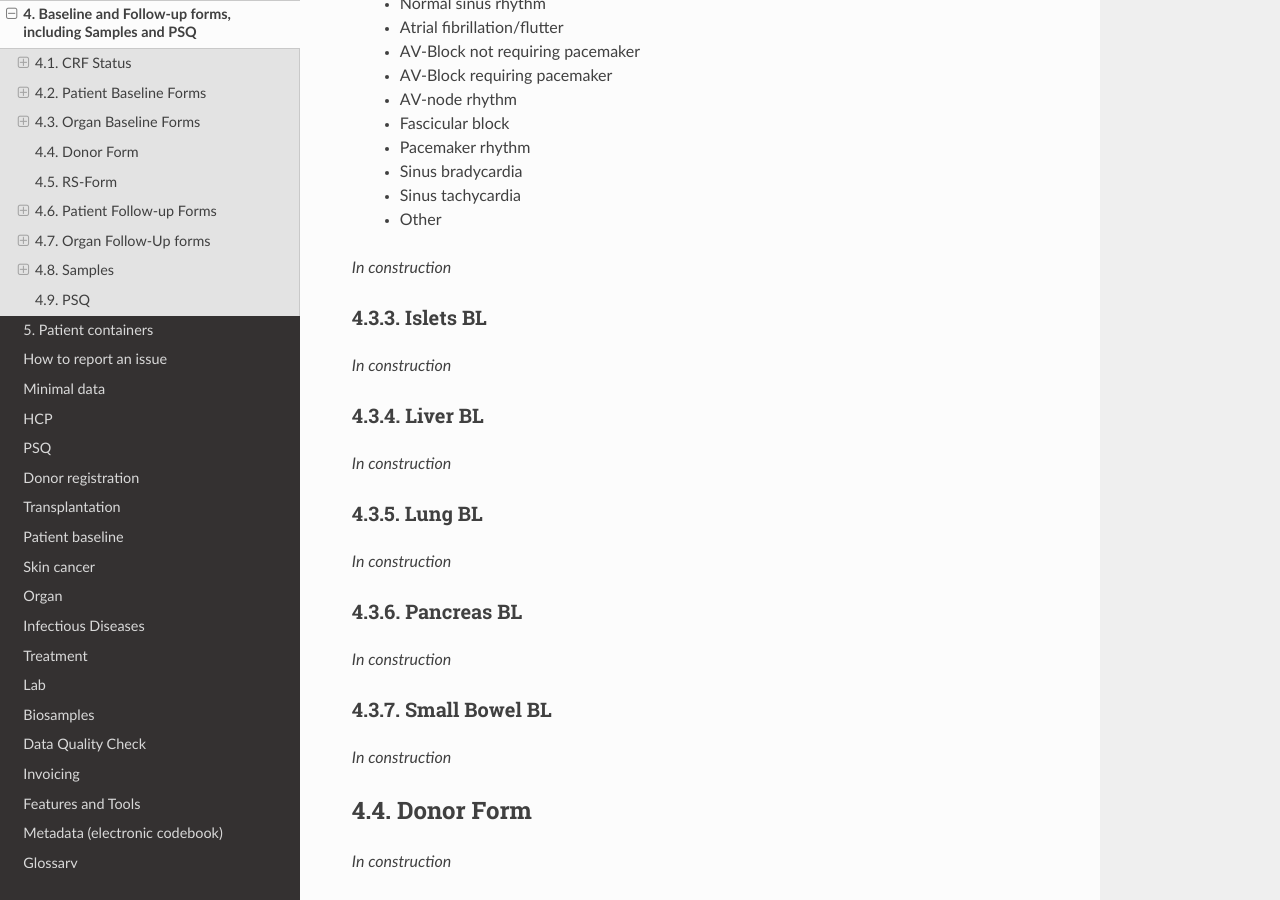
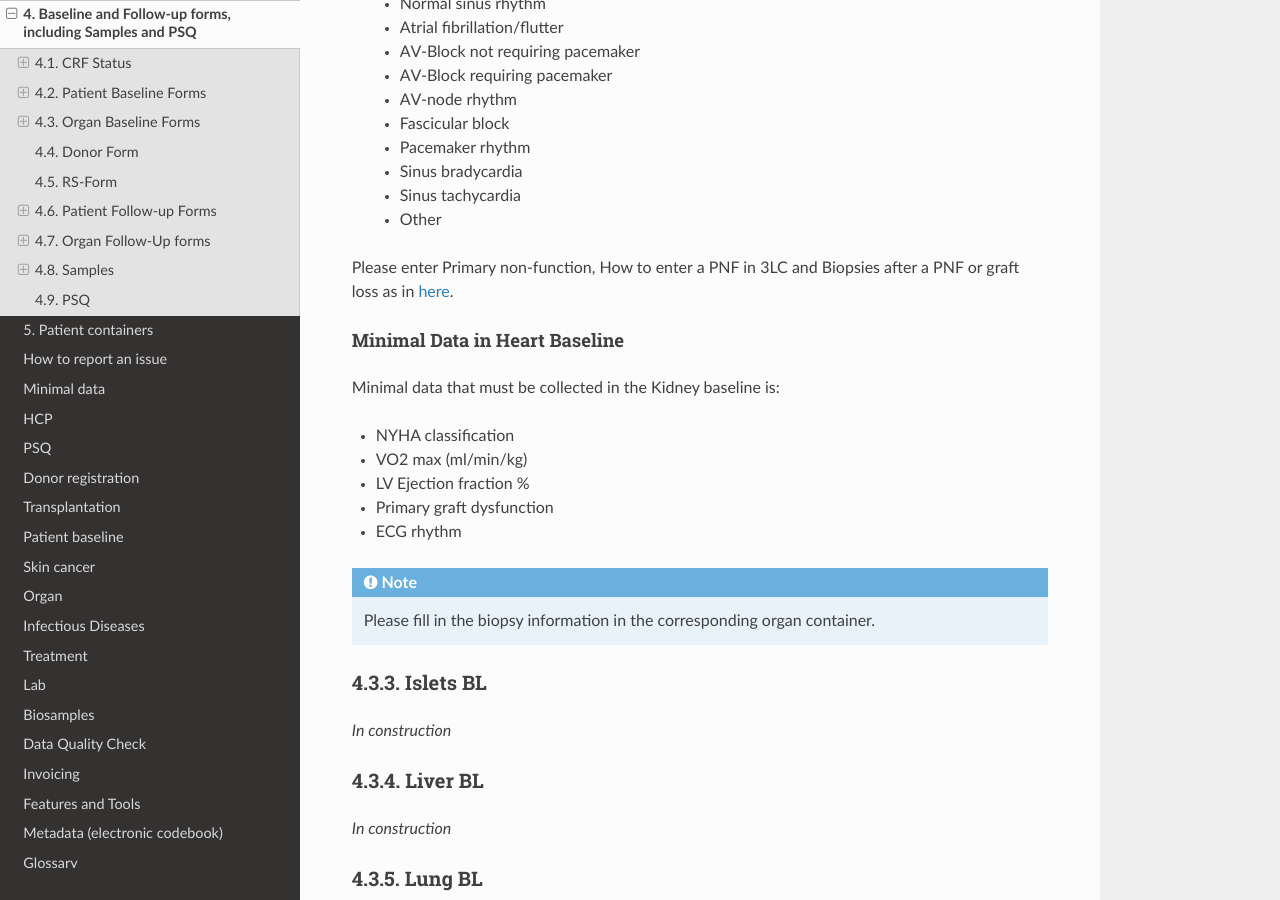
Before and after one commit to swiss-transplant-cohort-study/3LC-user-manual, a Sphinx documentation site: the page built from docs/source/blfup.rst, in a window 1280 px wide and 900 px high, scrolled down 14734 px. Built offline with Sphinx 7.4.7 and the Read the Docs theme 3.1.0, drawn with Linux system fonts in a browser that asks for light colours.

Commit message:
Update blfup.rst

```diff
--- a/docs/source/blfup.rst
+++ b/docs/source/blfup.rst
@@ -262,7 +262,7 @@ Heart baseline and peritransplant period/Pre-transplant history and assessments
 
 a) **Urgent listing**: Choose between ‘Yes’, ‘No’ or ‘Missing’ (in case you have no information regarding the listing status for this transplantation).
 
-b)	**History of cardiac surgery**: Choose between ‘Yes’, ‘No’ or ‘Missing’ (in case you have no information regarding cardiac surgery prior to transplantation).
+b) **History of cardiac surgery**: Choose between ‘Yes’, ‘No’ or ‘Missing’ (in case you have no information regarding cardiac surgery prior to transplantation).
 
 When choosing ‘Yes’, select all that apply from the following list:
 
@@ -274,7 +274,7 @@ When choosing ‘Yes’, select all that apply from the following list:
 *	Surgery for congenital heart disease
 *	Other
 
-c)	**History of device implantation**: Choose between ‘Yes’, ‘No’ or ‘Missing’ (in case you have no information regarding cardiac surgery prior to transplantation).
+c) **History of device implantation**: Choose between ‘Yes’, ‘No’ or ‘Missing’ (in case you have no information regarding cardiac surgery prior to transplantation).
 
 When choosing ‘Yes’, select all that apply from the following list:
 
@@ -287,11 +287,11 @@ When choosing ‘Yes’, select all that apply from the following list:
 *	Ventricular Assist Device (VAD) (LVAD, BerlinHeart, Excor…)
 *	Other
 
-d)	**Pulmonary vascular resistance (wood units)**: Enter the last available measurement prior to transplantation or ‘Missing’ (in case you have no PVR-value available prior to transplantation).
+d) **Pulmonary vascular resistance (wood units)**: Enter the last available measurement prior to transplantation or ‘Missing’ (in case you have no PVR-value available prior to transplantation).
 
 .. note:: PVR is commonly expressed in Wood units (mmHg·min/L) or dynes·s/cm^-5. 1 Wood unit corresponds to 80 dyn*sec*cm-5.
 
-e)	**NYHA-Classification**: Select the NYHA-Class last indicated before transplantation or ‘Missing’ (in case you have no information regarding the NYHA-Classification prior to transplantation)
+e) **NYHA-Classification**: Select the NYHA-Class last indicated before transplantation or ‘Missing’ (in case you have no information regarding the NYHA-Classification prior to transplantation)
 
 .. list-table::
   :widths: 30, 130
@@ -308,18 +308,18 @@ e)	**NYHA-Classification**: Select the NYHA-Class last indicated before transpla
   * - IV
     - Severe limitations. Experiences symptoms even while at rest. Mostly bedbound patients
 
-f)	**VO2 max (ml/min/kg)**: Enter the last available measurement prior to transplantation or ‘Missing’ (in case you have no VO2max-value available prior to transplantation).
+f) **VO2 max (ml/min/kg)**: Enter the last available measurement prior to transplantation or ‘Missing’ (in case you have no VO2max-value available prior to transplantation).
 
 .. note:: VO2 max at baseline, it refers to the pretransplant assessment.
 
-g)	**LV Ejection fraction in %**: Enter the last available measurement prior to transplantation or ‘Missing’ (in case you have no EF-value available prior to transplantation).
+g) **LV Ejection fraction in %**: Enter the last available measurement prior to transplantation or ‘Missing’ (in case you have no EF-value available prior to transplantation).
 
 (Heart) Transplantion
 -----------------------------
 
 .. image:: HeartBL2.png
 
-a)	**Donor cross-clamp date and time**: Enter the date and the time the donor aorta has been clamped.
+a) **Donor cross-clamp date and time**: Enter the date and the time the donor aorta has been clamped.
 
 .. image:: HeartBL3.png
 
@@ -329,9 +329,9 @@ b) **Recipient de-clamp date and time**: Enter the date and the time aorta has b
 
 These values are needed to calculate the Cross clamp time, which is the time in which the allograft has not connected to the circulation.
 
-c)	**Bypass time (min)**: This is the ECC time (Extra Corporal Circulation time).
+c) **Bypass time (min)**: This is the ECC time (Extra Corporal Circulation time).
 
-d)	**Biopsy at reperfusion**: Choose between ‘Yes’, ‘No’ or ‘Missing’ (in case you have no information regarding a biopsy at timepoint of transplantation).
+d) **Biopsy at reperfusion**: Choose between ‘Yes’, ‘No’ or ‘Missing’ (in case you have no information regarding a biopsy at timepoint of transplantation).
 
 When selecting ‘Yes’ please enter the corresponding biopsy in the heart organ container/Biopsy&Rejection under the cathegory “Time-zero and reperfusion biopsy”. In ‘Type of biopsy’ you can select whether the biopsy has been taken pre-implantation or when already implanted and reperfused, but within the transplantation surgery.
 
@@ -340,11 +340,11 @@ When selecting ‘Yes’ please enter the corresponding biopsy in the heart orga
 
 .. image:: HeartBL5.png
 
-a)	**Primary graft dysfunction**: Choose between ‘No’, ‘Requiring ECLS’, ‘Not requiring ECLS’or ‘Missing’ (in case you have no information regarding a possible graft dysfunction after transplantation).
+a) **Primary graft dysfunction**: Choose between ‘No’, ‘Requiring ECLS’, ‘Not requiring ECLS’or ‘Missing’ (in case you have no information regarding a possible graft dysfunction after transplantation).
 
 ECLS (extracorporeal life support) refers to a method of mechanical cardiovascular support. This can be done by means of ECMO (including an oxygenator) or by a pump without an intermediate oxygenator with normal lung function.
 
-b)	**ECG rhythm**: Choose the ECG rhythm immediately after transplantation and select all that apply from the following list:
+b) **ECG rhythm**: Choose the ECG rhythm immediately after transplantation and select all that apply from the following list:
   *	Normal sinus rhythm
   * Atrial fibrillation/flutter
   * AV-Block not requiring pacemaker
@@ -356,9 +356,20 @@ b)	**ECG rhythm**: Choose the ECG rhythm immediately after transplantation and s
   * Sinus tachycardia
   * Other
 
+Please enter Primary non-function, How to enter a PNF in 3LC and Biopsies after a PNF or graft loss as in `here <https://3lc-doc.readthedocs.io/en/latest/organ.html#primary-non-function>`_.
 
+Minimal Data in Heart Baseline
+----------------------------------
 
-*In construction*
+Minimal data that must be collected in the Kidney baseline is:
+
+*	NYHA classification
+*	VO2 max (ml/min/kg)
+*	LV Ejection fraction %
+*	Primary graft dysfunction
+*	ECG rhythm
+
+.. note:: Please fill in the biopsy information in the corresponding organ container.
 
 4.3.3. Islets BL
 =========================
```
